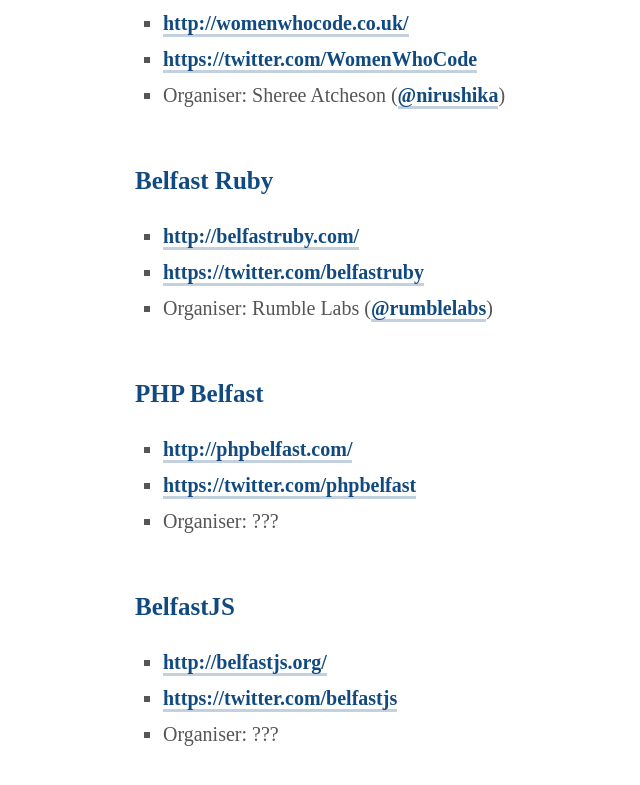
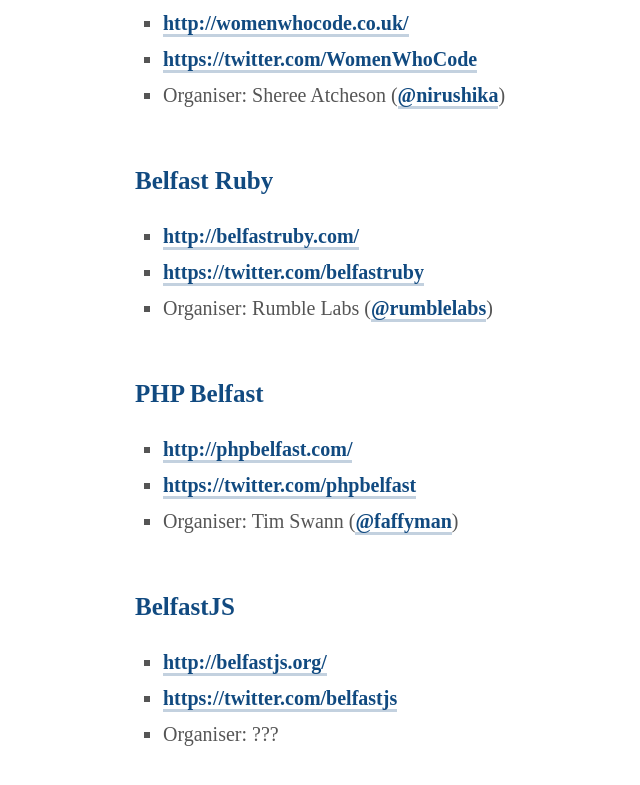
Before and after one commit to andymcmillan/andymcmillan, a Jekyll site: the page built from meetups.md, in a window 1280 px wide and 900 px high, scrolled down 835 px. Shown: the top 785 px of the window, without its empty margins (185-825 px from the left). Built offline with Jekyll 4.4.1, drawn with Linux system fonts in a browser that asks for light colours; Markdown is read by kramdown in place of the engine named in the settings.

Commit message:
Update meetups.md

```diff
--- a/meetups.md
+++ b/meetups.md
@@ -31,7 +31,7 @@
 ## PHP Belfast
 * [http://phpbelfast.com/](http://phpbelfast.com/)
 * [https://twitter.com/phpbelfast](https://twitter.com/phpbelfast)
-* Organiser: ???
+* Organiser: Tim Swann ([@faffyman](https://twitter.com/faffyman))
 
 ## BelfastJS
 * [http://belfastjs.org/](http://belfastjs.org/)
```
